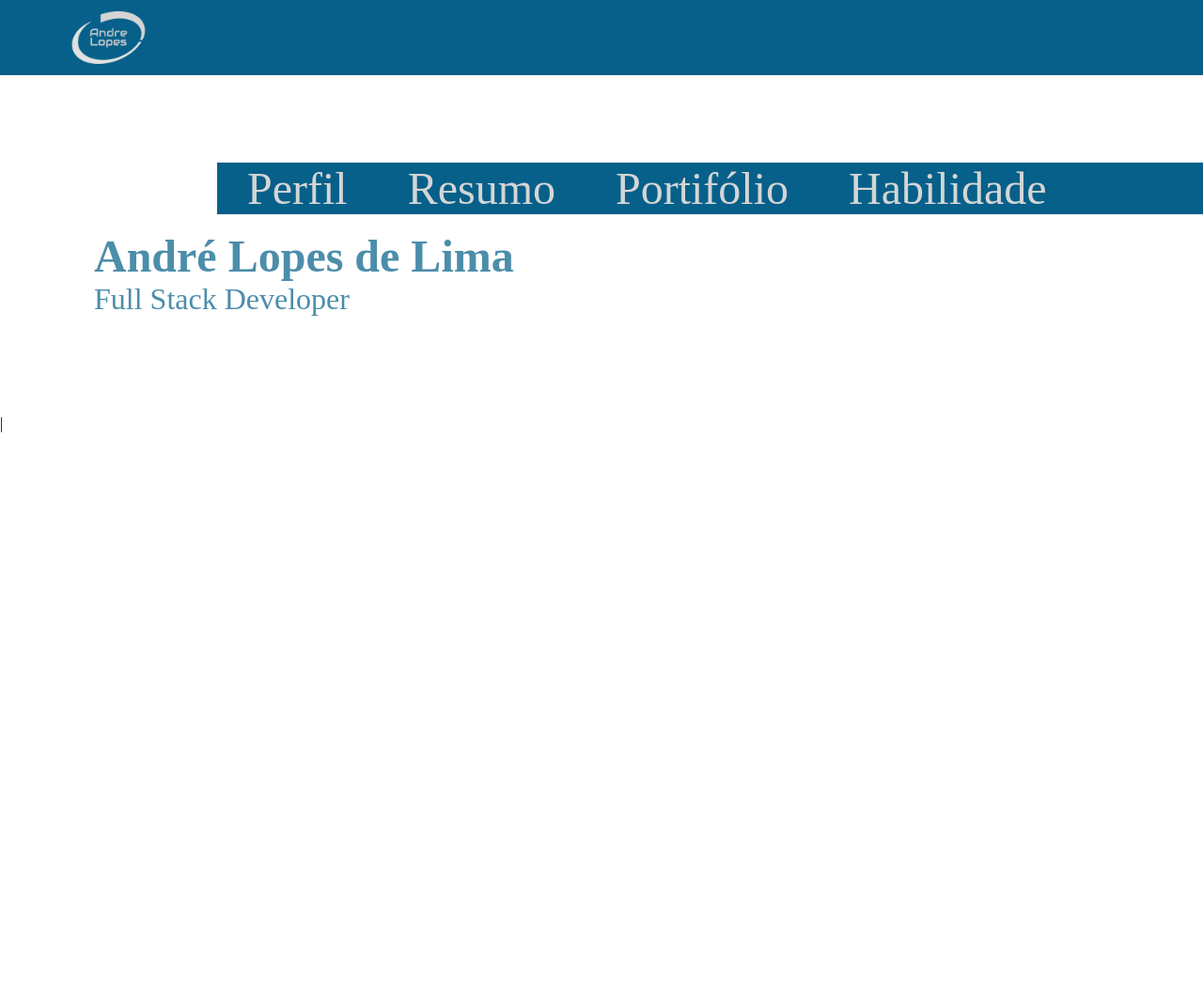
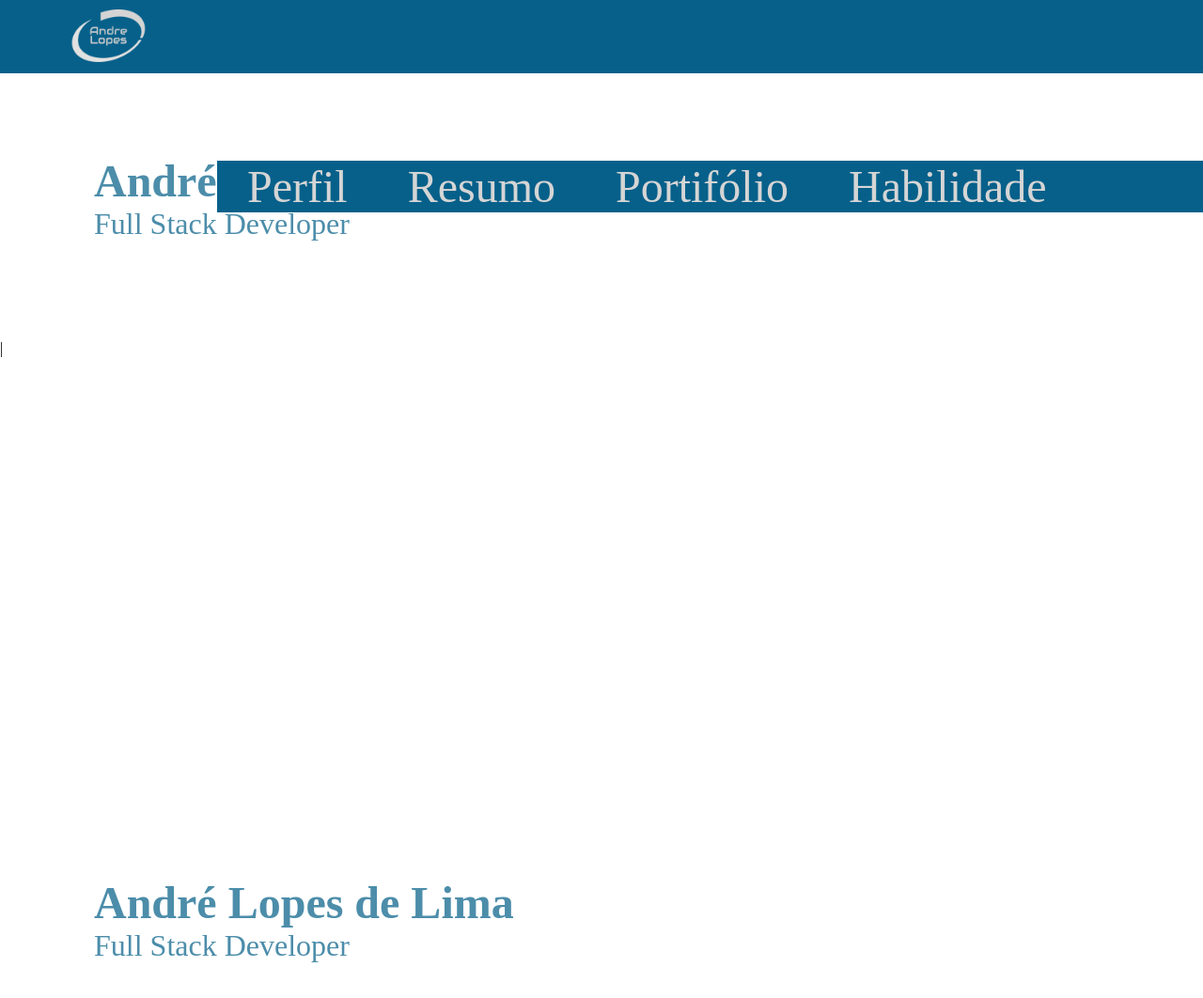
Before and after one commit to lopes-bot/Portifolio, a React (Create React App) app: page / in a window 1280 px wide. Shown: the top 1062 px of the page at 94% size. Before the commit the page ends 848 px from the top, so only its background shows below. Built offline with nearby package versions, Linux system fonts and the light colour scheme.

Commit message:
fixado o navbar

```diff
--- a/src/components/Header/styles.js
+++ b/src/components/Header/styles.js
@@ -7,11 +7,16 @@ export const Nav = styled.nav `
     display:flex;
     justify-content: space-between;
     align-items: center;
+    position: fixed;
+    margin-top: -3.4rem;
     > a img {
       transform: scale(0.9,0.9);
     }
     @media (min-width:1024px){
       height:10vh;
+      width:100%;
+
+      margin-top:-130px;
       > a img {
         margin-top:2%;
         transform: scale(0.4,0.4);
--- a/src/pages/home.js
+++ b/src/pages/home.js
@@ -7,6 +7,7 @@ function Home() {
   return (<>
     <Header />
     <Post />
+    <Post />
   </>
   );
 }
```
